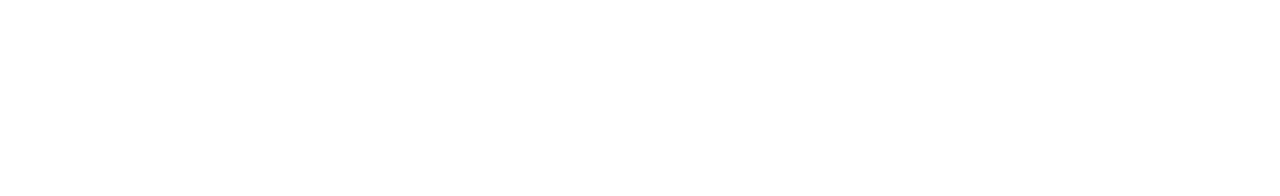
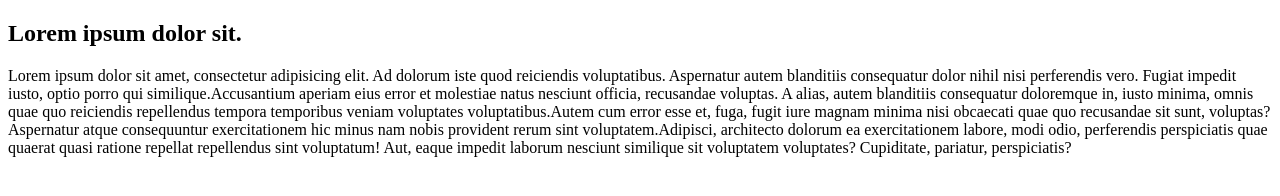
Before and after one commit to peris-hub/github--practice, a plain HTML site: page index2.html in a window 1280 px wide. Drawn offline with Linux system fonts and the light colour scheme.

Commit message:
added content

```diff
--- a/index2.html
+++ b/index2.html
@@ -5,6 +5,7 @@
     <title>Title</title>
 </head>
 <body>
-
+<h2>Lorem ipsum dolor sit.</h2>
+<p><span>Lorem ipsum dolor sit amet, consectetur adipisicing elit. Ad dolorum iste quod reiciendis voluptatibus. Aspernatur autem blanditiis consequatur dolor nihil nisi perferendis vero. Fugiat impedit iusto, optio porro qui similique.</span><span>Accusantium aperiam eius error et molestiae natus nesciunt officia, recusandae voluptas. A alias, autem blanditiis consequatur doloremque in, iusto minima, omnis quae quo reiciendis repellendus tempora temporibus veniam voluptates voluptatibus.</span><span>Autem cum error esse et, fuga, fugit iure magnam minima nisi obcaecati quae quo recusandae sit sunt, voluptas? Aspernatur atque consequuntur exercitationem hic minus nam nobis provident rerum sint voluptatem.</span><span>Adipisci, architecto dolorum ea exercitationem labore, modi odio, perferendis perspiciatis quae quaerat quasi ratione repellat repellendus sint voluptatum! Aut, eaque impedit laborum nesciunt similique sit voluptatem voluptates? Cupiditate, pariatur, perspiciatis?</span></p>
 </body>
 </html>
```
Also changed, not shown: index.html (+2 -1 lines).
